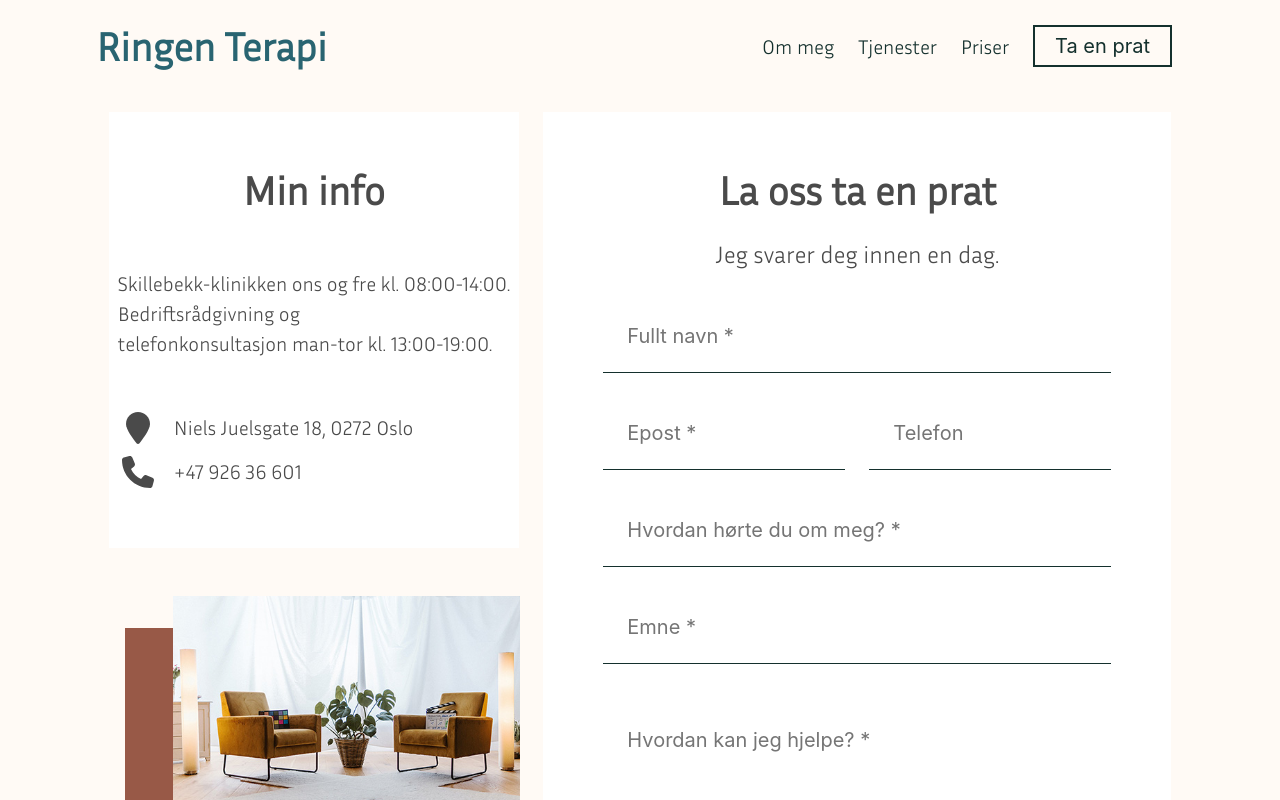
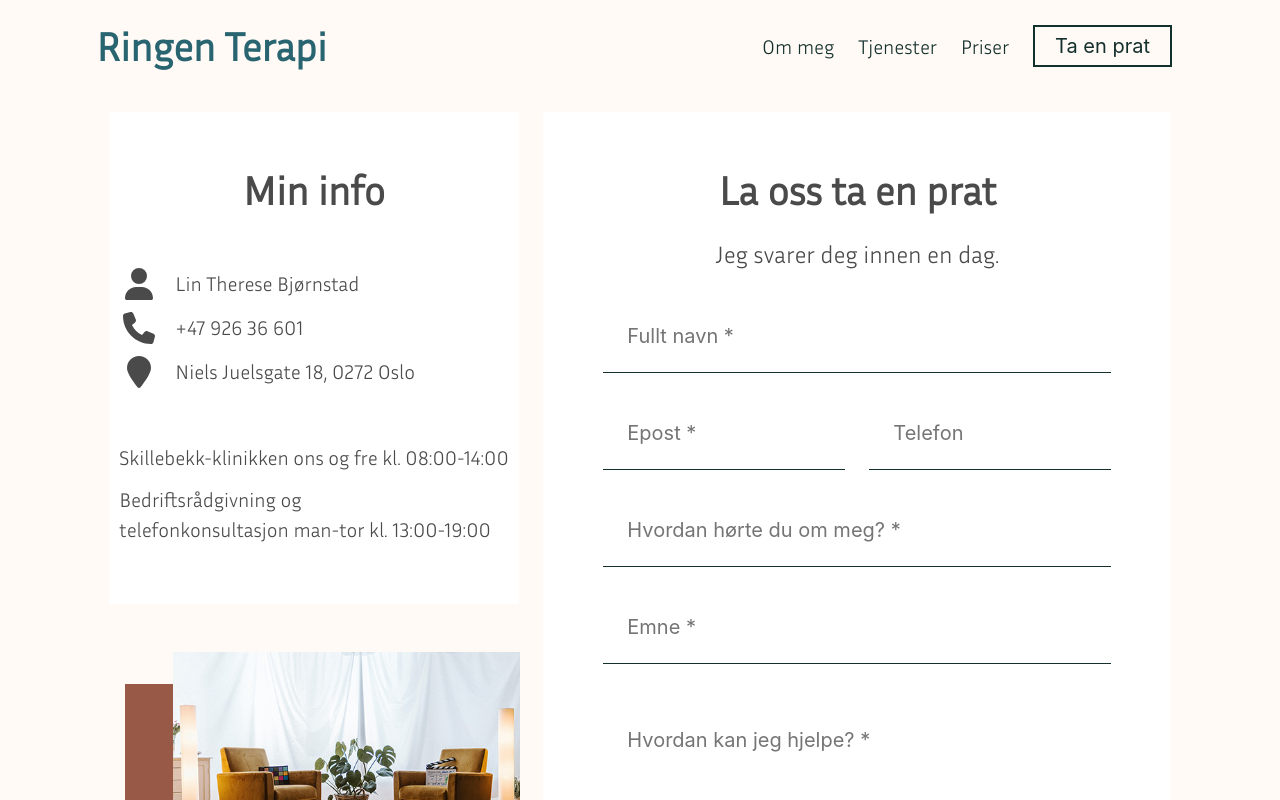
Before and after one commit to mahoote/ringenterapi, a React (Create React App) app: page /contact in a window 1280 px wide. Shown: the top 800 px of the page. Built offline with nearby package versions, Linux system fonts and the light colour scheme.

Commit message:
Change order and add name

```diff
--- a/src/assets/data.json
+++ b/src/assets/data.json
@@ -24,18 +24,25 @@
   ],
   "info": [
     {
-      "text": "Skillebekk-klinikken ons og fre kl. 08:00-14:00. \nBedriftsrådgivning og \ntelefonkonsultasjon man-tor kl. 13:00-19:00."
+      "text": "Lin Therese Bjørnstad",
+      "icon": "user"
     },
     {
-      "text": ""
+      "text": "+47 926 36 601",
+      "icon": "phone"
     },
     {
       "text": "Niels Juelsgate 18, 0272 Oslo",
       "icon": "location"
     },
     {
-      "text": "+47 926 36 601",
-      "icon": "phone"
+      "text": ""
+    },
+    {
+      "text": "Skillebekk-klinikken ons og fre kl. 08:00-14:00"
+    },
+    {
+      "text": "Bedriftsrådgivning og \ntelefonkonsultasjon man-tor kl. 13:00-19:00"
     }
   ],
   "socialMedia": [
--- a/src/components/containers/contactPage/contactInfo/contactInfo.jsx
+++ b/src/components/containers/contactPage/contactInfo/contactInfo.jsx
@@ -14,6 +14,7 @@ import {
   faLocationPin,
   faEnvelope,
   faPhone,
+  faUser,
 } from "@fortawesome/free-solid-svg-icons";
 import {
   ContactInfoContentStyled,
@@ -40,6 +41,10 @@ function ContactInfoLine(props) {
   let icon;
 
   switch (props.line.icon) {
+    case "user": {
+      icon = faUser;
+      break;
+    }
     case "email": {
       icon = faEnvelope;
       break;
```
